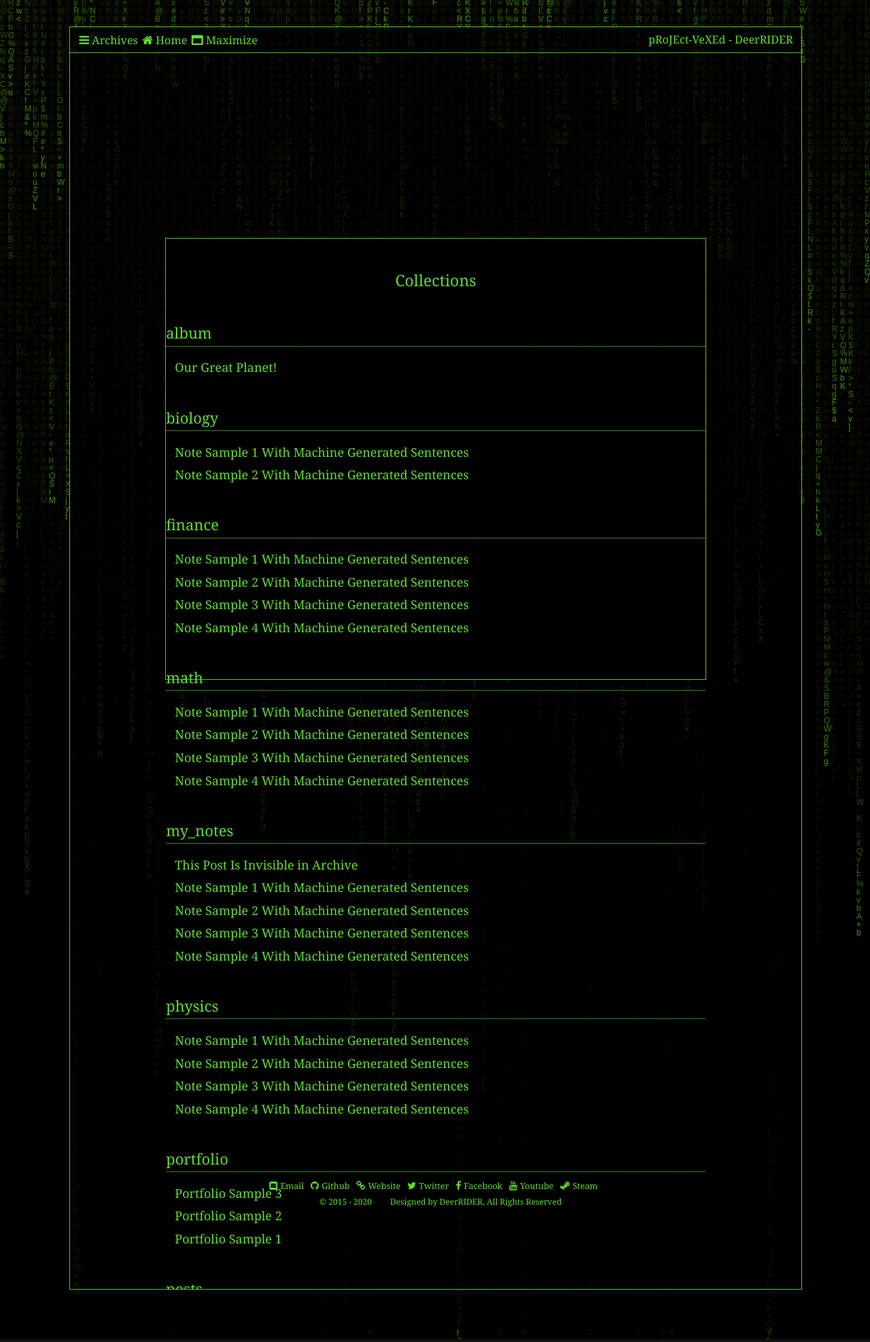
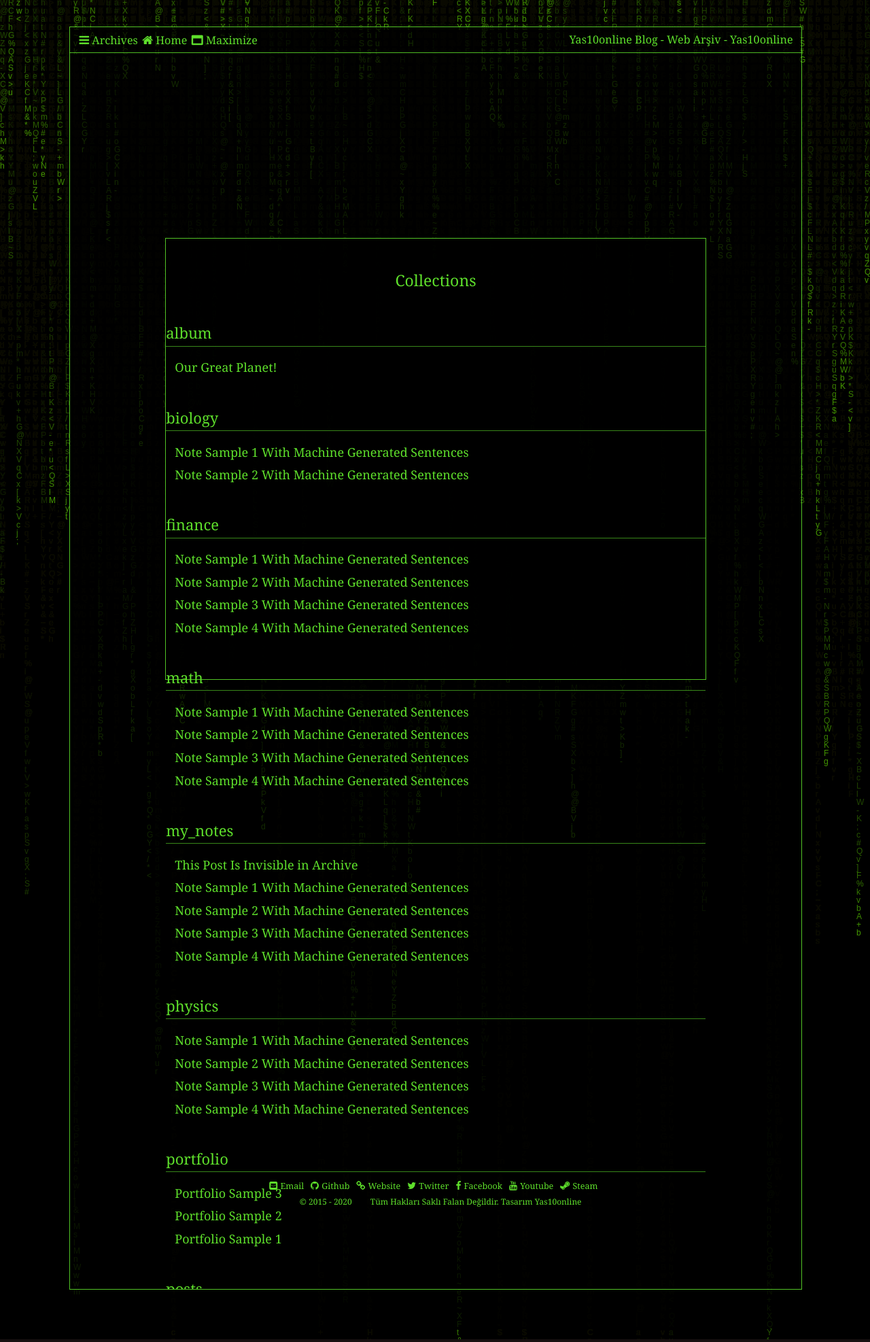
Before and after one commit to yasinboyraz/yas10online, a Jekyll site: the page built from pages/collections.md, in a window 1280 px wide. Shown: the whole page at 68% size. Built offline with Jekyll 4.4.1, drawn with Linux system fonts in a browser that asks for light colours; comment, search, counter and statistics services are not loaded.

Commit message:
Update _config.yml

```diff
--- a/_config.yml
+++ b/_config.yml
@@ -1,12 +1,12 @@
 # 1. Site Settings
-title               : pRoJEct-VeXEd
-owner               : "DeerRIDER"
-url                : "https://akiritsu.github.io"
-baseurl            : "/pRoJEct-VeXEd"
+title               : Yas10online Blog - Web Arşiv
+owner               : "Yas10online"
+url                : "https://yas10.online"
+baseurl            : ""
 permalink           : /:title/
-description         : "A hacker-style note-keeping website template."
+description         : "Yas10online internet arşivi ve blog sitesi"
 markdown            : kramdown
-statement           : "Designed by DeerRIDER, All Rights Reserved"
+statement           : "Tüm Hakları Saklı Falan Değildir. Tasarım Yas10online"
 bgtext              : "ABCFGHKLMNPQRSVWXYZabcdefghijklmnopqrstuvwxyz@#$%&*+-;/[]<>~" # texts randomly displayed in background
 
 # 2. Your Collections
```
